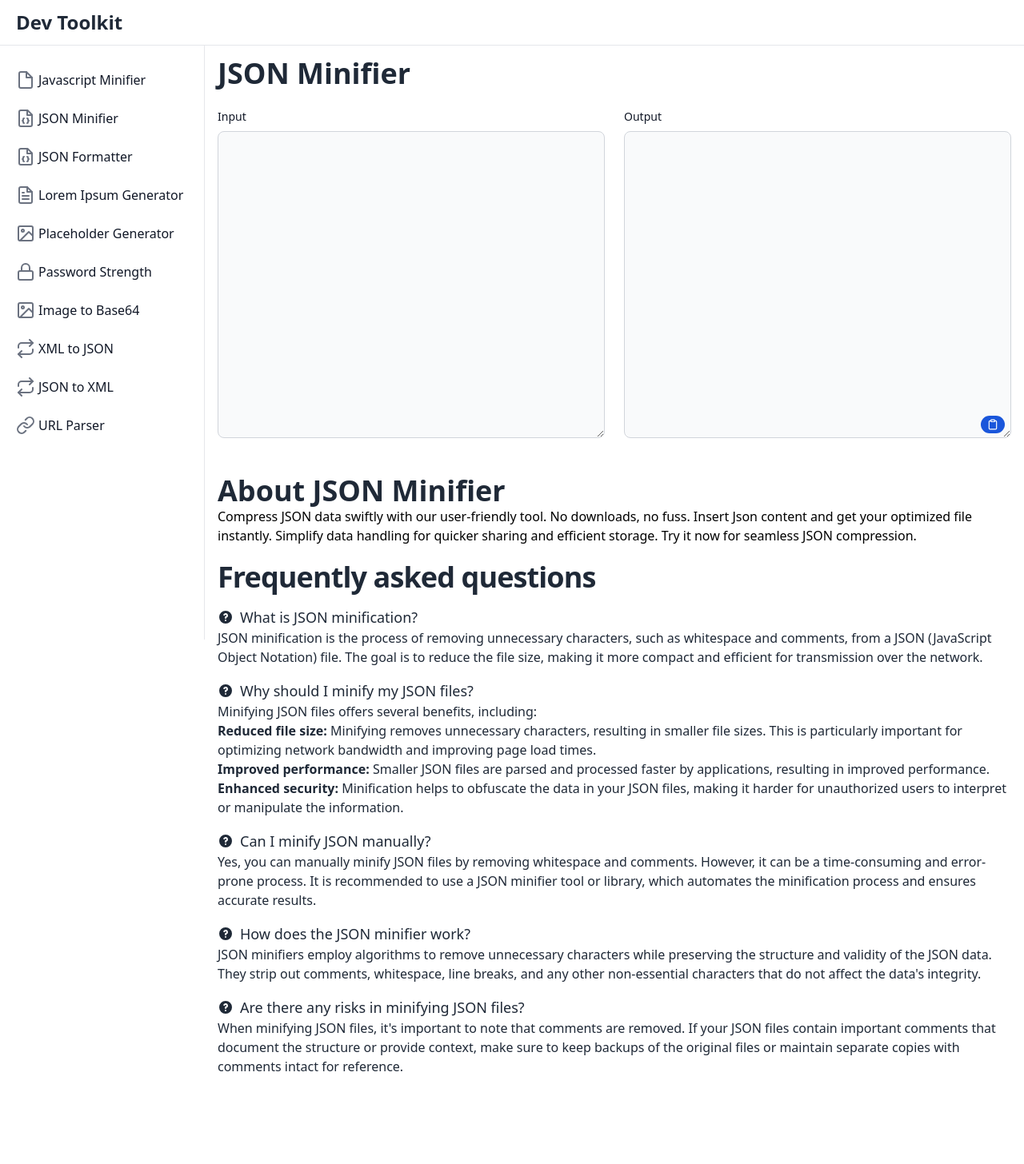
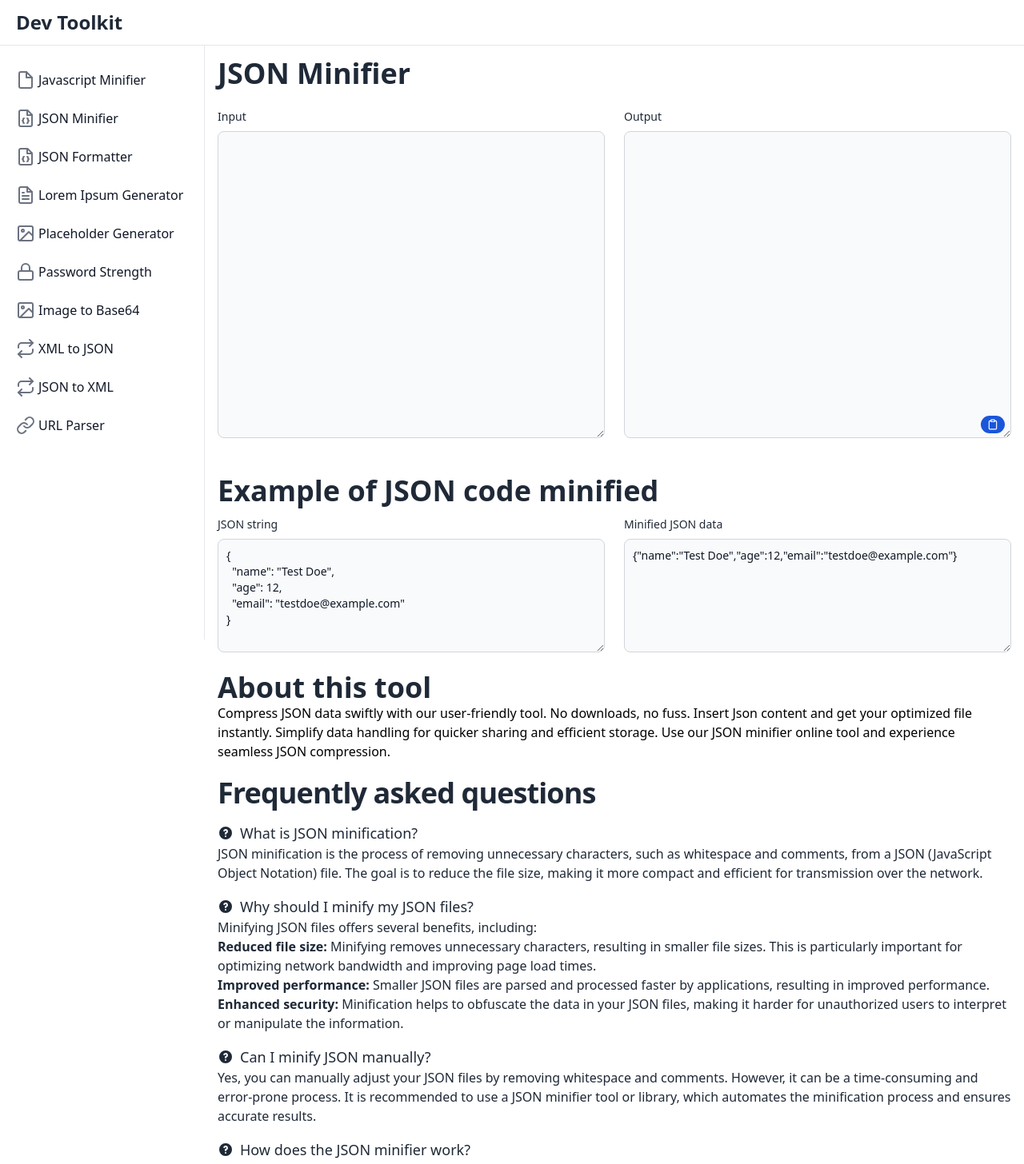
Before and after one commit to FelipeBockMagagnin/devtoolkitapp, a Next.js app: page /minify-json in a window 1280 px wide. Shown: the top 1456 px of the page at 80% size. Before the commit the page ends 1426 px from the top, so only its background shows below. Built offline with nearby package versions, Linux system fonts and the light colour scheme.

Commit message:
chore: improve json minifier seo

```diff
--- a/src/components/minify-json.js
+++ b/src/components/minify-json.js
@@ -20,17 +20,23 @@ export default function MinifyJson() {
         },
         {
             title: 'Can I minify JSON manually?',
-            text: 'Yes, you can manually minify JSON files by removing whitespace and comments. However, it can be a time-consuming and error-prone process. It is recommended to use a JSON minifier tool or library, which automates the minification process and ensures accurate results.'
+            text: 'Yes, you can manually adjust your JSON files by removing whitespace and comments. However, it can be a time-consuming and error-prone process. It is recommended to use a JSON minifier tool or library, which automates the minification process and ensures accurate results.'
         },
         {
             title: 'How does the JSON minifier work?',
-            text: 'JSON minifiers employ algorithms to remove unnecessary characters while preserving the structure and validity of the JSON data. They strip out comments, whitespace, line breaks, and any other non-essential characters that do not affect the data\'s integrity.'
+            text: 'It employ algorithms to remove unnecessary characters while preserving the structure and validity of the JSON data. They strip out comments, whitespace, line breaks, and any other non-essential characters that do not affect the data\'s integrity.'
         },
         {
             title: 'Are there any risks in minifying JSON files?',
             text: 'When minifying JSON files, it\'s important to note that comments are removed. If your JSON files contain important comments that document the structure or provide context, make sure to keep backups of the original files or maintain separate copies with comments intact for reference.'
         }
     ]
+
+    const jsonExemple = {
+        "name": "Test Doe",
+        "age": 12,
+        "email": "testdoe@example.com"
+    };
 
     function minify_json(e) {
         setJsonError('')
@@ -49,7 +55,6 @@ export default function MinifyJson() {
             return
         }
 
-
         var newString = JSON.stringify(jsonObject, null, 0)
 
         setJsonOutput(newString)
@@ -61,12 +66,12 @@ export default function MinifyJson() {
 
             <div  className="grid gap-6 mb-6 md:grid-cols-2">
                 <div>
-                    <label htmlFor="message" className="block mb-2 text-sm font-medium text-gray-900 dark:text-white">Input</label>
+                    <label htmlFor="message" className="block mb-2 text-sm font-medium text-gray-800 dark:text-white">Input</label>
                     <textarea onChange={(event) => minify_json(event)} id="message" rows="6" className="sm:h-96 block p-2.5 w-full text-sm text-gray-900 bg-gray-50 rounded-lg border border-gray-300 focus:ring-blue-500 focus:border-blue-500 dark:bg-gray-700 dark:border-gray-600 dark:placeholder-gray-400 dark:text-white dark:focus:ring-blue-500 dark:focus:border-blue-500" ></textarea>
                 </div>
 
                 <div>
-                    <label htmlFor="message" className="block mb-2 text-sm font-medium text-gray-900 dark:text-white">Output</label>
+                    <label htmlFor="message" className="block mb-2 text-sm font-medium text-gray-800 dark:text-white">Output</label>
 
                     <div id="tooltip-default" role="tooltip" class="absolute z-10 invisible inline-block px-3 py-2 text-sm font-medium text-white transition-opacity duration-300 bg-gray-900 rounded-lg shadow-sm opacity-0 tooltip dark:bg-gray-700">
                         Copy to clipboard
@@ -82,12 +87,27 @@ export default function MinifyJson() {
                 </div>
             </div>
 
+            <div className="mt-5 mb-5 text-gray-800">
+                <span className="text-4xl font-extrabold text-gray-800">Example of JSON code minified</span>
+
+                <div  className="grid gap-6 mb-6 md:grid-cols-2 mt-3">
+                    <div>
+                        <label htmlFor="message" className="block mb-2 text-sm font-medium text-gray-800 dark:text-white">JSON string</label>
+                        <textarea id="message" rows="6" className="block p-2.5 w-full text-sm text-gray-900 bg-gray-50 rounded-lg border border-gray-300 focus:ring-blue-500 focus:border-blue-500 dark:bg-gray-700 dark:border-gray-600 dark:placeholder-gray-400 dark:text-white dark:focus:ring-blue-500 dark:focus:border-blue-500" >{JSON.stringify(jsonExemple, null, 2) }</textarea>
+                    </div>
+
+                    <div>
+                        <label htmlFor="message" className="block mb-2 text-sm font-medium text-gray-800 dark:text-white">Minified JSON data</label>
+                        <textarea id="message" rows="6" className="block p-2.5 w-full text-sm text-gray-900 bg-gray-50 rounded-lg border border-gray-300 focus:ring-blue-500 focus:border-blue-500 dark:bg-gray-700 dark:border-gray-600 dark:placeholder-gray-400 dark:text-white dark:focus:ring-blue-500 dark:focus:border-blue-500" >{JSON.stringify(jsonExemple)}</textarea>
+                    </div>
+                </div>
+            </div>
 
             <div className="mt-5 mb-5">
-                <span className="text-4xl font-extrabold text-gray-800">About JSON Minifier</span>
+                <span className="text-4xl font-extrabold text-gray-800">About this tool</span>
                 <br/>
                 <span>
-                    Compress JSON data swiftly with our user-friendly tool. No downloads, no fuss. Insert Json content and get your optimized file instantly. Simplify data handling for quicker sharing and efficient storage. Try it now for seamless JSON compression.
+                    Compress JSON data swiftly with our user-friendly tool. No downloads, no fuss. Insert Json content and get your optimized file instantly. Simplify data handling for quicker sharing and efficient storage. Use our JSON minifier online tool and experience seamless JSON compression.
                 </span>
             </div>
 
```
